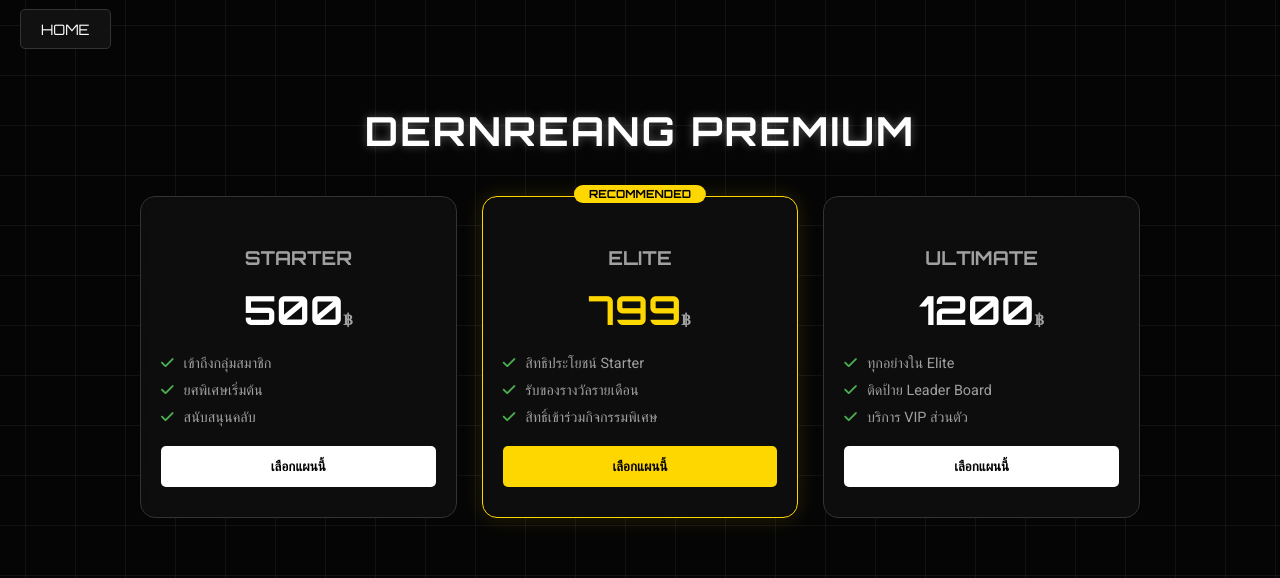
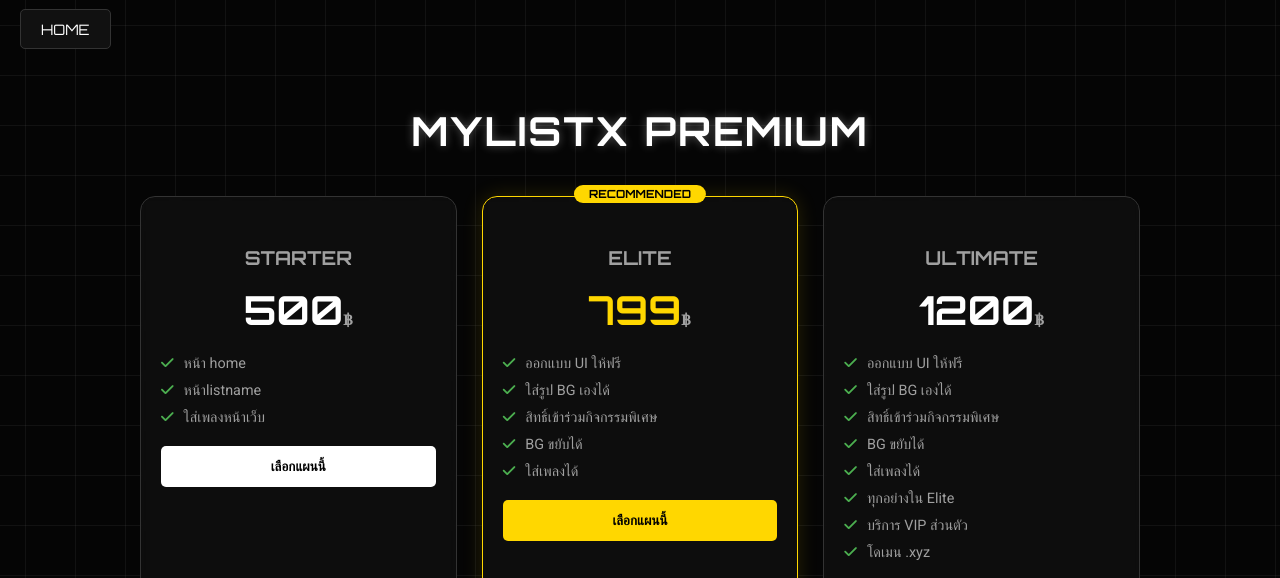
Before and after one commit to darielwellesley-beep/project, a plain HTML site: page index.html in a window 1280 px wide. Shown: the top 578 px of the page. Drawn offline with Linux system fonts and the light colour scheme.

Commit message:
index.html

```diff
--- a/index.html
+++ b/index.html
@@ -218,20 +218,20 @@
 <body>
 
     <div class="navbar">
-        <a href="https://dernreangclub.netlify.app/" class="home-btn">HOME</a>
+        <a href="" class="home-btn">HOME</a>
     </div>
 
     <div class="container">
-        <h1 class="main-title">DERNREANG PREMIUM</h1>
+        <h1 class="main-title">MYLISTX PREMIUM</h1>
 
         <div class="pricing-section">
             <div class="price-card">
                 <h3>STARTER</h3>
                 <div class="price-amount">500<span>฿</span></div>
                 <ul class="price-features">
-                    <li><i class="fas fa-check"></i> เข้าถึงกลุ่มสมาชิก</li>
-                    <li><i class="fas fa-check"></i> ยศพิเศษเริ่มต้น</li>
-                    <li><i class="fas fa-check"></i> สนับสนุนคลับ</li>
+                    <li><i class="fas fa-check"></i> หน้า home</li>
+                    <li><i class="fas fa-check"></i> หน้าlistname</li>
+                    <li><i class="fas fa-check"></i> ใส่เพลงหน้าเว็บ</li>
                 </ul>
                 <button class="buy-btn">เลือกแผนนี้</button>
             </div>
@@ -241,9 +241,11 @@
                 <h3>ELITE</h3>
                 <div class="price-amount" style="color: var(--gold);">799<span>฿</span></div>
                 <ul class="price-features">
-                    <li><i class="fas fa-check"></i> สิทธิประโยชน์ Starter</li>
-                    <li><i class="fas fa-check"></i> รับของรางวัลรายเดือน</li>
+                    <li><i class="fas fa-check"></i> ออกแบบ UI ให้ฟรี</li>
+                    <li><i class="fas fa-check"></i> ใส่รูป BG เองได้</li>
                     <li><i class="fas fa-check"></i> สิทธิ์เข้าร่วมกิจกรรมพิเศษ</li>
+                    <li><i class="fas fa-check"></i> BG ขยับได้</li>
+                    <li><i class="fas fa-check"></i> ใส่เพลงได้</li>
                 </ul>
                 <button class="buy-btn">เลือกแผนนี้</button>
             </div>
@@ -252,9 +254,14 @@
                 <h3>ULTIMATE</h3>
                 <div class="price-amount">1200<span>฿</span></div>
                 <ul class="price-features">
+                    <li><i class="fas fa-check"></i> ออกแบบ UI ให้ฟรี</li>
+                    <li><i class="fas fa-check"></i> ใส่รูป BG เองได้</li>
+                    <li><i class="fas fa-check"></i> สิทธิ์เข้าร่วมกิจกรรมพิเศษ</li>
+                    <li><i class="fas fa-check"></i> BG ขยับได้</li>
+                    <li><i class="fas fa-check"></i> ใส่เพลงได้</li>
                     <li><i class="fas fa-check"></i> ทุกอย่างใน Elite</li>
-                    <li><i class="fas fa-check"></i> ติดป้าย Leader Board</li>
                     <li><i class="fas fa-check"></i> บริการ VIP ส่วนตัว</li>
+                    <li><i class="fas fa-check"></i> โดเมน .xyz </li>
                 </ul>
                 <button class="buy-btn">เลือกแผนนี้</button>
             </div>
```
